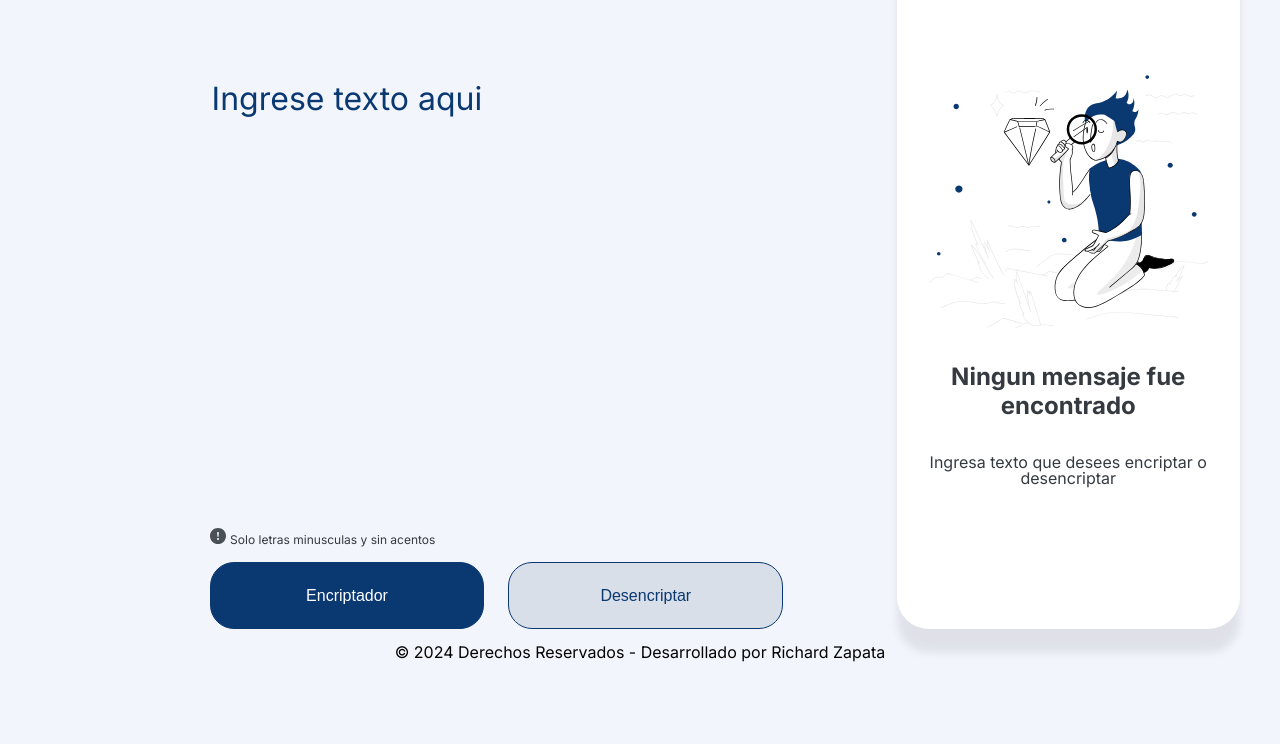
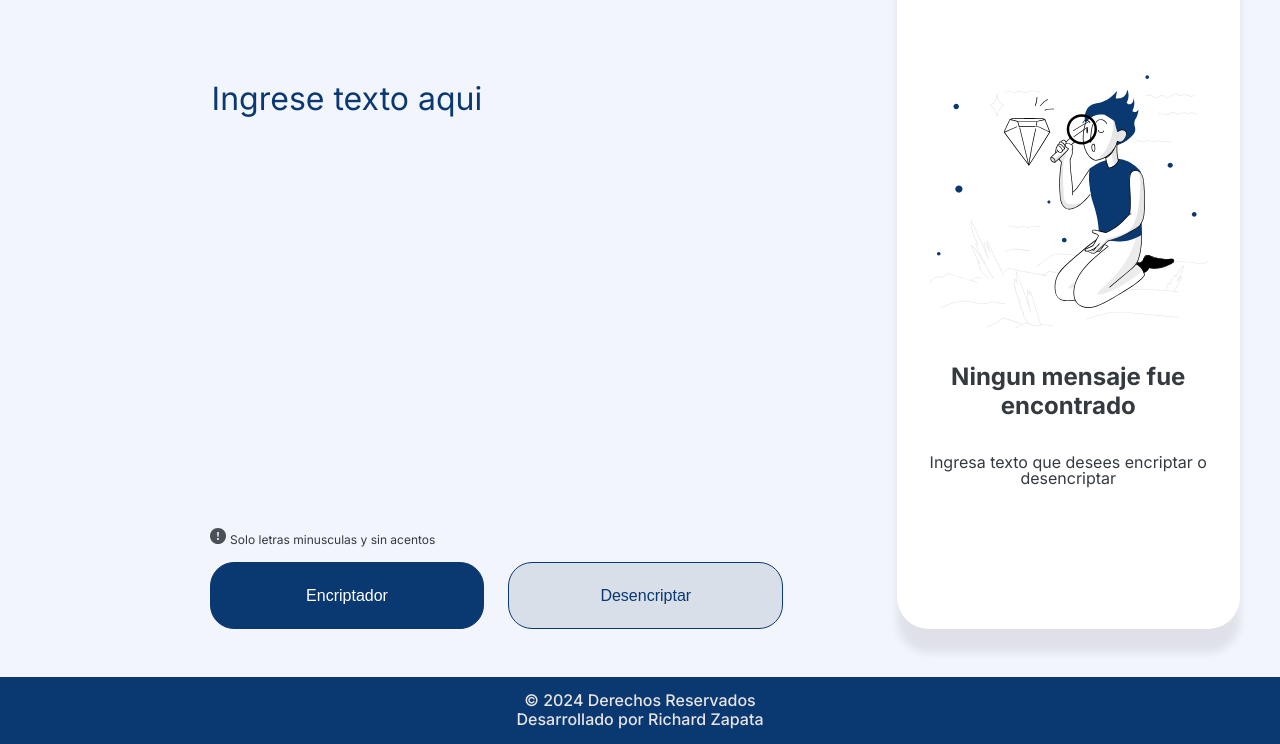
Before and after one commit to rzapata-dev/Encriptador_proyecto, a plain HTML site: page index.html in a window 1280 px wide. Shown: the part 110-854 px from the top of the page. Before the commit the page ends 800 px from the top, so only its background shows below. Drawn offline with Linux system fonts and the light colour scheme.

Commit message:
Se añadieron cambios

```diff
--- a/index.html
+++ b/index.html
@@ -51,7 +51,8 @@
     </main>
     <footer class="footer">
       <div class="footer__content">
-        <p class="footer__name">© 2024 Derechos Reservados - Desarrollado por Richard Zapata</p>
+        <p class="footer__name">© 2024 Derechos Reservados</p>
+        <p class="footer__name">Desarrollado por Richard Zapata</p>
       </div>
     </footer>
   </body>
--- a/styles/style.css
+++ b/styles/style.css
@@ -4,9 +4,8 @@
   --color--background: #f3f5fc;
   --color-blue: #0a3871;
   --color--gray: #343A40;
-  --color--gris: #d8dfe8;
 
-
+  --color--boton: #d8dfe8;
   --fuente--Inter: "Inter", sans-serif;
 
 }
@@ -99,7 +98,7 @@ textarea {
 }
 
 .boton_desencriptar {
-  background: var(--color--gris);
+  background: var(--color--boton);
   color: var(--color-blue);
 }
 
@@ -171,13 +170,14 @@ textarea {
 
 
 .footer {
-  background:none;
-  color: rgb(3, 3, 3);
+  background: var(--color-blue);
+  color: rgb(232, 228, 228);
   padding: 15px 0;
   text-align: center;
   position: relative;
   width: 100%;
   bottom: 0;
+  margin-top: 3rem;
 }
 
 .footer__content {
@@ -187,8 +187,11 @@ textarea {
 }
 
 .footer__name {
-  font-size: 16px;
-  margin-bottom: 10px;
+  font-size: 1rem;
+  margin-bottom: 2.5px;
+  font-weight: 500;
+  font-family: var(--fuente--Inter);
+
 }
 
 /*toast*/
@@ -268,6 +271,11 @@ textarea {
   .munheco {
     display: none;
   }
+
+  /* .footer{
+    margin-top: 2rem;
+    background: salmon;
+  } */
 }
 
 @media screen and (max-width: 440px) {
```
